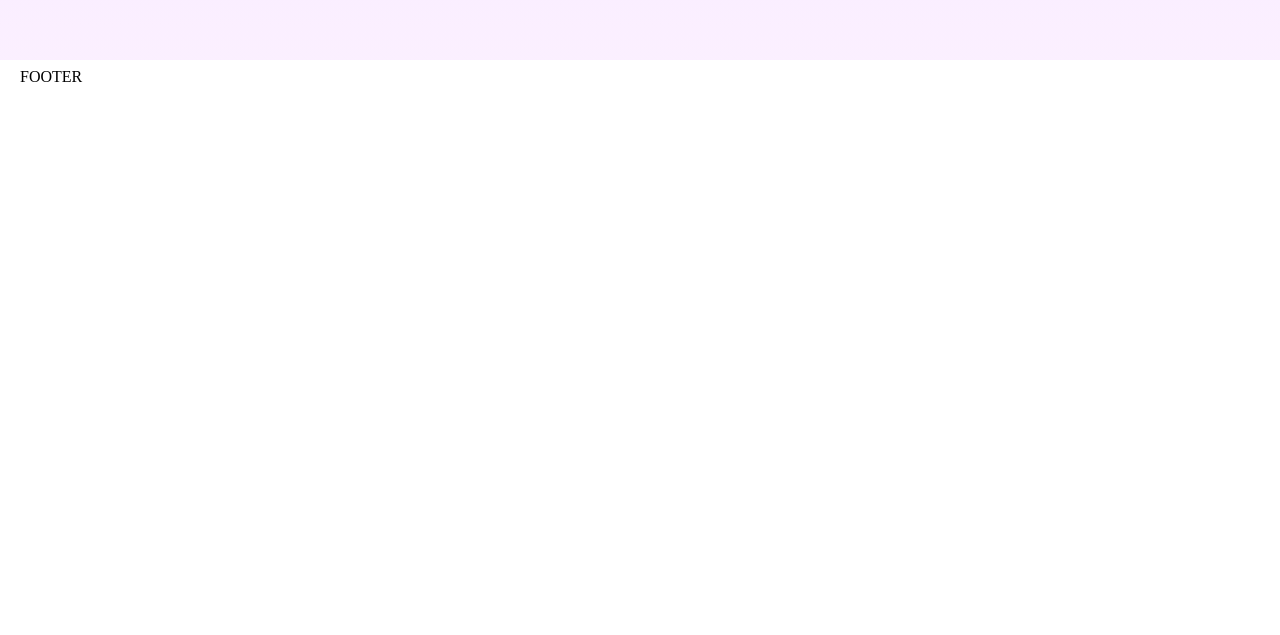
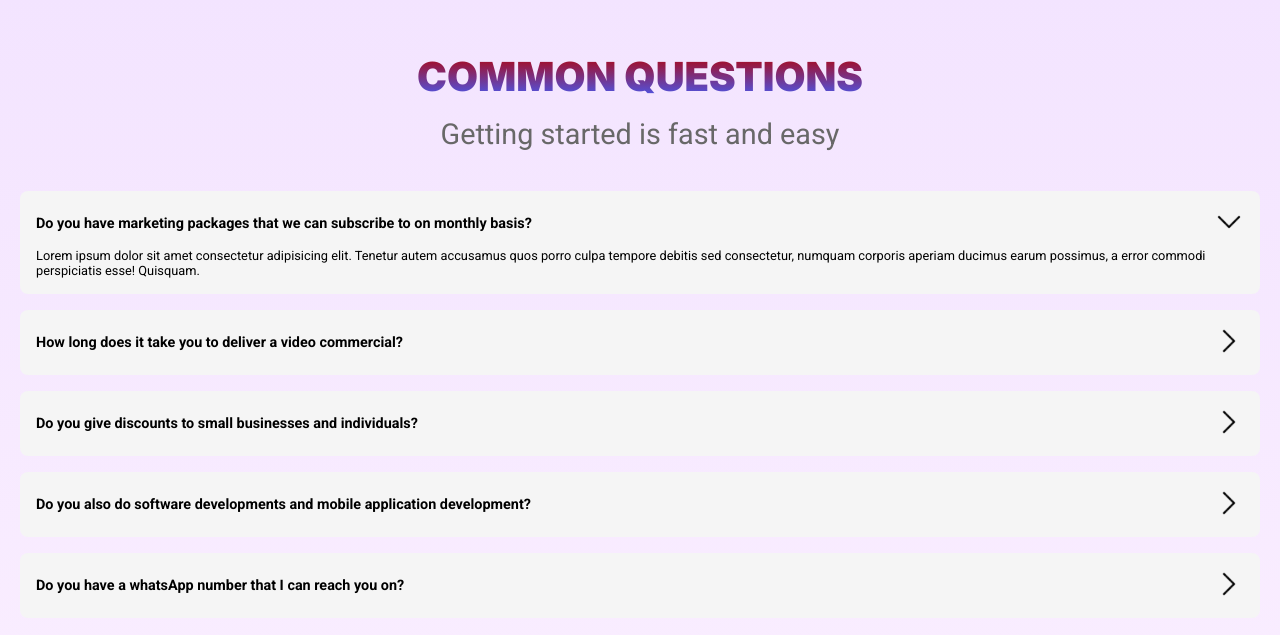
Before and after one commit to DrRichadams/first-nextjs, a Next.js app: page / in a window 1280 px wide. Shown: the part 2113-2748 px from the top of the page. Before the commit the page ends 2207 px from the top, so only its background shows below. Built offline with nearby package versions, Linux system fonts and the light colour scheme.

Commit message:
added the common questions section

```diff
--- /dev/null
+++ b/data/common_questions.json
@@ -0,0 +1,7 @@
+[
+    {"id": 1, "question": "Do you have marketing packages that we can subscribe to on monthly basis?", "answer": "Lorem ipsum dolor sit amet consectetur adipisicing elit. Tenetur autem accusamus quos porro culpa tempore debitis sed consectetur, numquam corporis aperiam ducimus earum possimus, a error commodi perspiciatis esse! Quisquam."},
+    {"id": 2, "question": "How long does it take you to deliver a video commercial?", "answer": "Depending on the complexity of the project, a video commercial usually takes from 4 days, up to even a month. However, small social media videos don’t take long to create, they usually range from 4 to 8 days. For clients who requires speed, for an additional costs, we will assign more man power to the project, there-by splitting the time it takes to do the project in half."},
+    {"id": 3, "question": "Do you give discounts to small businesses and individuals?", "answer": "Lorem ipsum dolor sit amet consectetur adipisicing elit. Tenetur autem accusamus quos porro culpa tempore debitis sed consectetur, numquam corporis aperiam ducimus earum possimus, a error commodi perspiciatis esse! Quisquam."},
+    {"id": 4, "question": "Do you also do software developments and mobile application development?", "answer": "Lorem ipsum dolor sit amet consectetur adipisicing elit. Tenetur autem accusamus quos porro culpa tempore debitis sed consectetur, numquam corporis aperiam ducimus earum possimus, a error commodi perspiciatis esse! Quisquam."},
+    {"id": 5, "question": "Do you have a whatsApp number that I can reach you on?", "answer": "Lorem ipsum dolor sit amet consectetur adipisicing elit. Tenetur autem accusamus quos porro culpa tempore debitis sed consectetur, numquam corporis aperiam ducimus earum possimus, a error commodi perspiciatis esse! Quisquam."}
+]
--- /dev/null
+++ b/data/top_services.json
@@ -0,0 +1,8 @@
+[
+    { "id": 1, "name": "Commercial Videos", "icon": "/icons/Commercial_Videos.png" },
+    { "id": 2, "name": "Graphic Designing", "icon": "/icons/Graphics_Designing.png" },
+    { "id": 3, "name": "Web Development", "icon": "/icons/Web_development.png" },
+    { "id": 4, "name": "UI / UX Design", "icon": "/icons/UX_UI_Design.png" },
+    { "id": 5, "name": "Social Media Management", "icon": "/icons/Social_media_managing.png" },
+    { "id": 6, "name": "SEO", "icon": "/icons/SEO.png" }
+]
--- a/pages/index.js
+++ b/pages/index.js
@@ -1,27 +1,17 @@
 import React, { useState } from "react"
 import styles from "../styles/Home.module.css"
 import testimonials from "../data/testimonials.json"
+import top_services from "../data/top_services.json"
+import common_questions from "../data/common_questions.json"
 import { Navigation, Pagination, Scrollbar, A11y } from 'swiper/modules';
 import { Swiper, SwiperSlide } from 'swiper/react';
-// Import Swiper styles
 import 'swiper/css';
 import 'swiper/css/navigation';
 import 'swiper/css/pagination';
 import 'swiper/css/scrollbar';
 
 export default function HomePage(props) {
-
-  const [ top_services ] = useState([
-    { id: 1, name: "Commercial Videos", icon: "/icons/Commercial_Videos.png" },
-    { id: 2, name: "Graphic Designing", icon: "/icons/Graphics_Designing.png" },
-    { id: 3, name: "Web Development", icon: "/icons/Web_development.png" },
-    { id: 4, name: "UI / UX Design", icon: "/icons/UX_UI_Design.png" },
-    { id: 5, name: "Social Media Management", icon: "/icons/Social_media_managing.png" },
-    { id: 6, name: "SEO", icon: "/icons/SEO.png" },
-  ])
-
-  // console.log(testimonials)
-
+  const [ openAns, setOpenAns ] = useState(1)
   return (
     <div>
       <nav className={styles.navigation_container}>
@@ -105,6 +95,31 @@ export default function HomePage(props) {
               </Swiper>
           </div>
         </section>
+        <section className={styles.common_questions_container}>
+            <div className={styles.common_questions_titles}>
+              <h4>Common Questions</h4>
+              <p>Getting started is fast and easy</p>
+            </div>
+            <div className={styles.common_questions_listing}>
+              {
+                common_questions.map((item) => (
+                  <div key={item.id} className={styles.common_question_box}>
+                    <div className={styles.question_box}>
+                      <p>{item.question}</p>
+                      <button onClick={() => setOpenAns(item.id)}>
+                        {
+                          openAns == item.id ?
+                          <img src="/icons/down_arrow2.png" alt="" />:
+                          <img src="/icons/arrow_right.png" alt="" />
+                        }
+                      </button>
+                    </div>
+                    { openAns == item.id ? <p className={styles.answer_box}>{item.answer}</p> : null }
+                  </div>
+                ))
+              }
+            </div>
+        </section>
       </main>
       <footer className={styles.footer_container}>FOOTER</footer>
     </div>
--- a/styles/Home.module.css
+++ b/styles/Home.module.css
@@ -82,10 +82,12 @@
 
 .promo_box {
     /* background-color: #BD00FF; */
-    background: radial-gradient(#BD00FF, #fff);
-    padding: 20px;
+    /* background: radial-gradient(#BD00FF, #fff); */
+    background: linear-gradient(to right, transparent, #BD00FF 60%, transparent);
+    /* padding: 20px; */
+    padding: 12px;
     text-align: center;
-    margin: 15px 0;
+    margin: 25px 0;
     color: #fff;
     font-family: Roboto, sans-serif;
     font-weight: 500;
@@ -243,9 +245,9 @@
 
 
 .testimonial_box {
-    padding-bottom: 40px;
     background-color: #fff;
     padding: 8px;
+    padding-bottom: 50px;
     height: 50vh;
     border-radius: 8px;
 }
@@ -294,6 +296,77 @@
 /* ///////////////////////////////////TESTIMONIALS END/////////////////////////////////////////// */
 
 
+
+
+/* ///////////////////////////////////COMMON STYLES START/////////////////////////////////////////// */
+
+
+.common_questions_container {
+    min-height: 100vh;
+}
+
+.common_questions_titles h4 {
+    background: linear-gradient(#B50000, #415FFF);
+    font-family: Inter, sans-serif;
+    font-size: 2.5rem;
+    text-align: center;
+    font-weight: 900;
+    text-transform: uppercase;
+    margin-bottom: 1rem;
+    background-clip: text;
+    color: transparent;
+}
+
+.common_questions_titles p {
+    font-family: Roboto, sans-serif;
+    font-size: 1.8rem;
+    text-align: center;
+    margin-bottom: 2.5rem;
+    color: #686868;
+}
+
+.common_question_box {
+    background-color: #f5f5f5;
+    padding: 1rem;
+    margin-bottom: 1rem;
+    border-radius: 8px;
+    display: flex;
+    flex-direction: column;
+    gap: .5rem;
+}
+
+.question_box{
+    font-family: Roboto, sans-serif;
+    font-weight: 600;
+    font-size: .9rem;
+    display: flex;
+    align-items: center;
+    justify-content: space-between;
+}
+
+.question_box button{
+    border: none;
+    background-color: transparent;
+}
+
+.question_box img{
+    width: 30px;
+    /* padding: 0 12px; */
+    margin-left: 12px;
+}
+
+.answer_box{
+    font-family: Roboto, sans-serif;
+    /* font-weight: 600; */
+    font-size: .8rem;
+    margin-right: 12px;
+    /* display: none; */
+}
+
+
+/* ///////////////////////////////////COMMON STYLES END/////////////////////////////////////////// */
+
+
 /* MAIN STYLES END */
 /* /////////////////////////////////////////////////////////////////////////////////// */
 
```
Also changed, not shown: public/icons/arrow_right.png (added), public/icons/down_arrow2.png (added).
